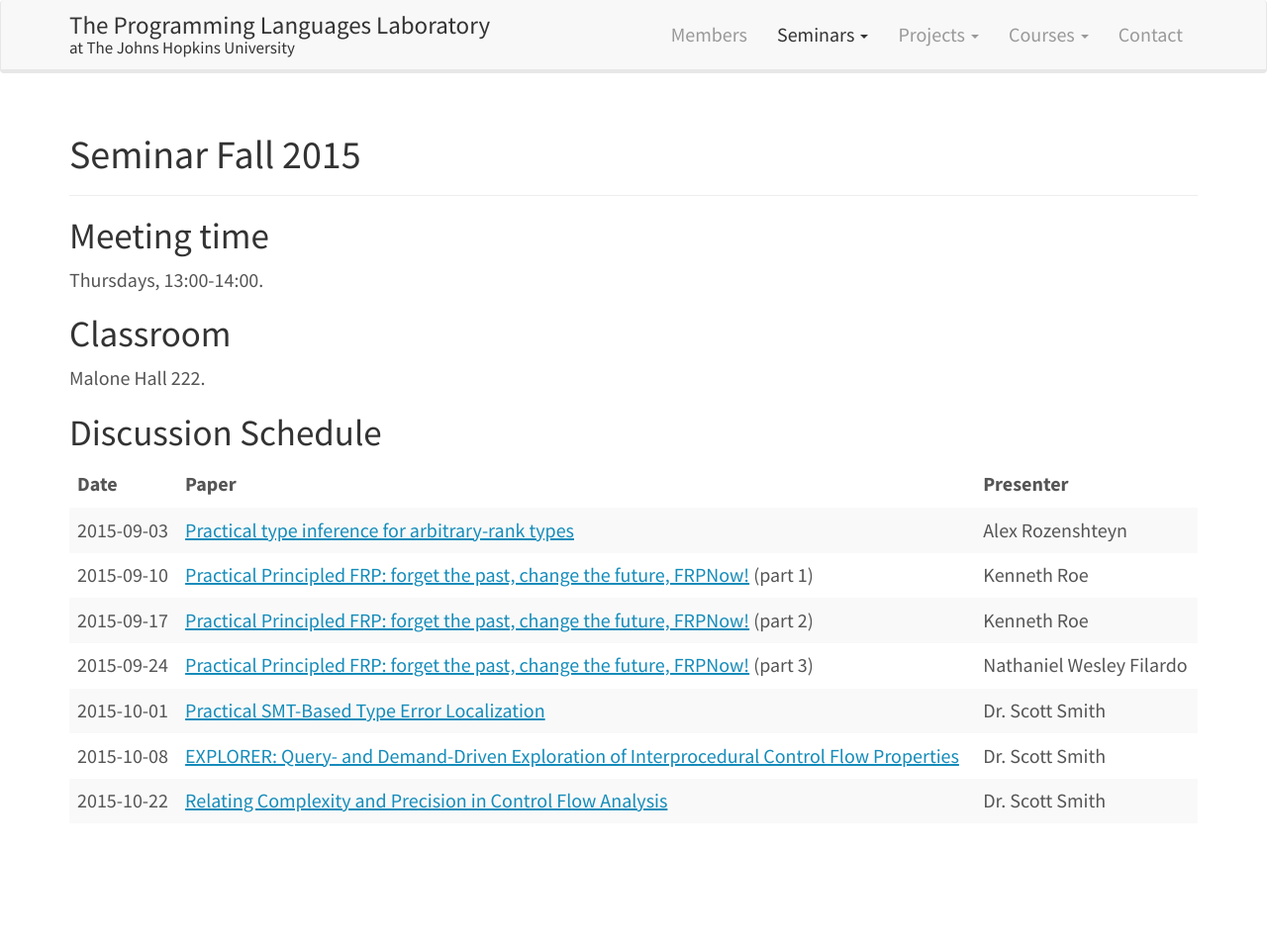
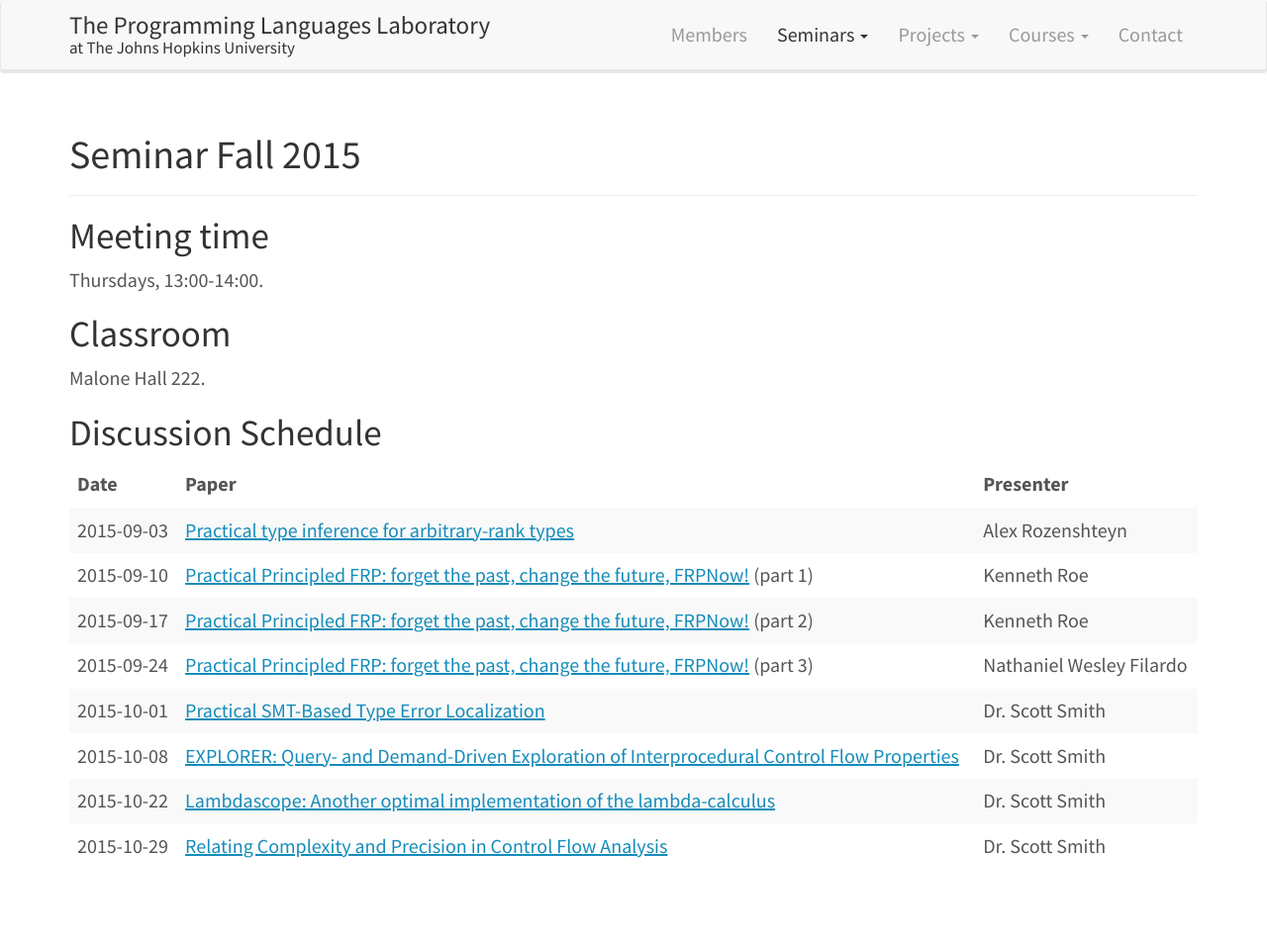
Before and after one commit to JHU-PL-Lab/www-pl-lab, a Jekyll site: the page built from seminars/fall-2015.md, in a window 1280 px wide. Shown: the whole page at 99% size. Built offline with Jekyll 4.4.1, drawn with Linux system fonts in a browser that asks for light colours; before the commit the page ends 912 px from its top, so only the background shows below that.

Commit message:
Fix 2015-10-22 paper

```diff
--- a/seminars/fall-2015.md
+++ b/seminars/fall-2015.md
@@ -24,4 +24,5 @@ Discussion Schedule
 | 2015-09-24 | [Practical Principled FRP: forget the past, change the future, FRPNow!](http://dl.acm.org/citation.cfm?id=2784752) (part 3)              | Nathaniel Wesley Filardo |
 | 2015-10-01 | [Practical SMT-Based Type Error Localization](http://dl.acm.org/citation.cfm?id=2784765&CFID=707611196&CFTOKEN=5667089)                  | Dr. Scott Smith          |
 | 2015-10-08 | [EXPLORER: Query- and Demand-Driven Exploration of Interprocedural Control Flow Properties](http://www.cs.utexas.edu/~isil/oopsla15.pdf) | Dr. Scott Smith          |
-| 2015-10-22 | [Relating Complexity and Precision in Control Flow Analysis](http://www.cs.brandeis.edu/~mairson/Papers/icfp07.pdf)                      | Dr. Scott Smith          |
+| 2015-10-22 | [Lambdascope: Another optimal implementation of the lambda-calculus](http://www.phil.uu.nl/~oostrom/publication/pdf/lambdascope.pdf)     | Dr. Scott Smith          |
+| 2015-10-29 | [Relating Complexity and Precision in Control Flow Analysis](http://www.cs.brandeis.edu/~mairson/Papers/icfp07.pdf)                      | Dr. Scott Smith          |
```
